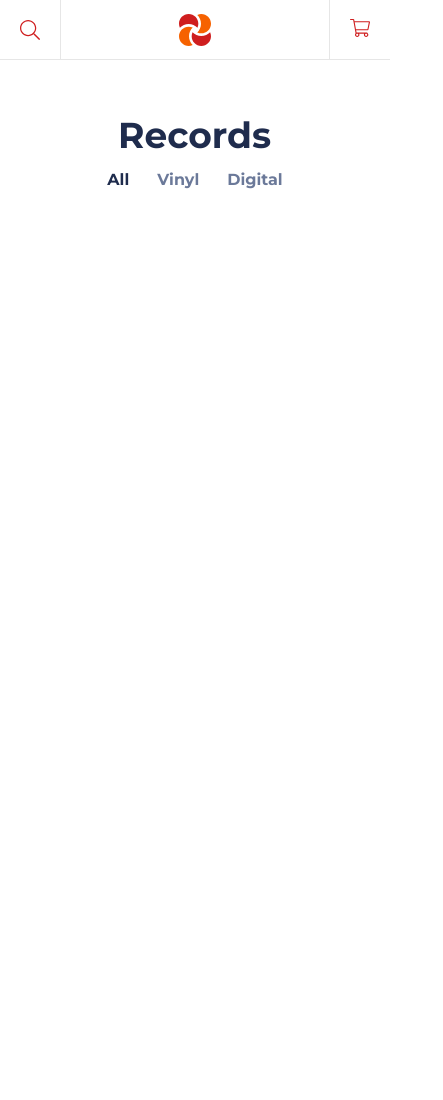
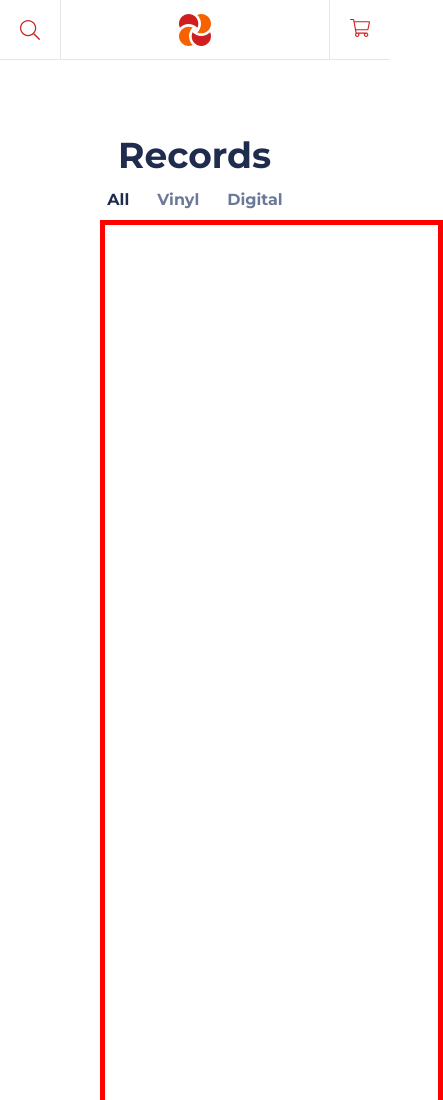
Before and after one commit to sayloryna/music-oasys, a website: page public/index.html in a window 390 px wide. Shown: the top 1100 px of the page, 443 px wide, since content can reach past the window. Before the commit the page ends 844 px from the top, so only its background shows below. Drawn offline with Linux system fonts and the light colour scheme; files whose address does not match are found by name.

Commit message:
Add main-container margin no responsive

```diff
--- a/public/index.html
+++ b/public/index.html
@@ -37,8 +37,6 @@
       </a>
     </div>
   </header>
-
-  <div class="main-container">
   <div class="nav-container">
     <h1 class="main-title">Records</h1>
     <div class="filter-container">
@@ -51,9 +49,10 @@
       </nav>
     </div>
   </div>
-  </div>
+  <div class="main-container">
     <div class="card">
       <div class="album-container">
+      </div>
     </div>
   </div>
 </body>
--- a/public/styles/styles.css
+++ b/public/styles/styles.css
@@ -66,10 +66,6 @@ button {
   @media (max-width: 640px) {
     height: var(--mobile-main-menu-height);
   }
-}
-
-.main-container {
-  margin: 40px 100px;
 }
 
 @media (max-width: 640px) {
@@ -143,7 +139,7 @@ button {
 }
 
 .nav-container {
-  margin: 20px;
+  margin: 60px 150px;
   padding: 15px;
   height: 40px;
   display: flex;
@@ -174,6 +170,13 @@ button {
   color: var(--main-text-color);
 }
 
+.main-container {
+  height: 4128px;
+  width: 343px;
+  margin: 50px 100px;
+  border: 5px solid red;
+}
+
 .album-container {
   margin: 0 auto;
   height: 50px;
```
Lines whose indentation alone changed are shown as unchanged.
